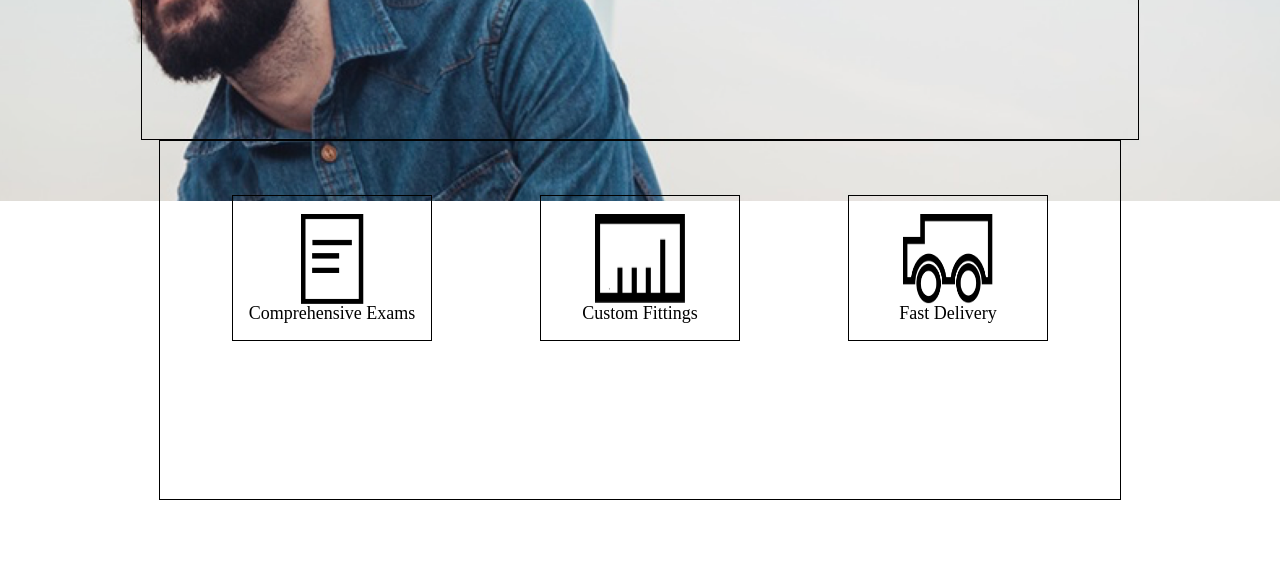
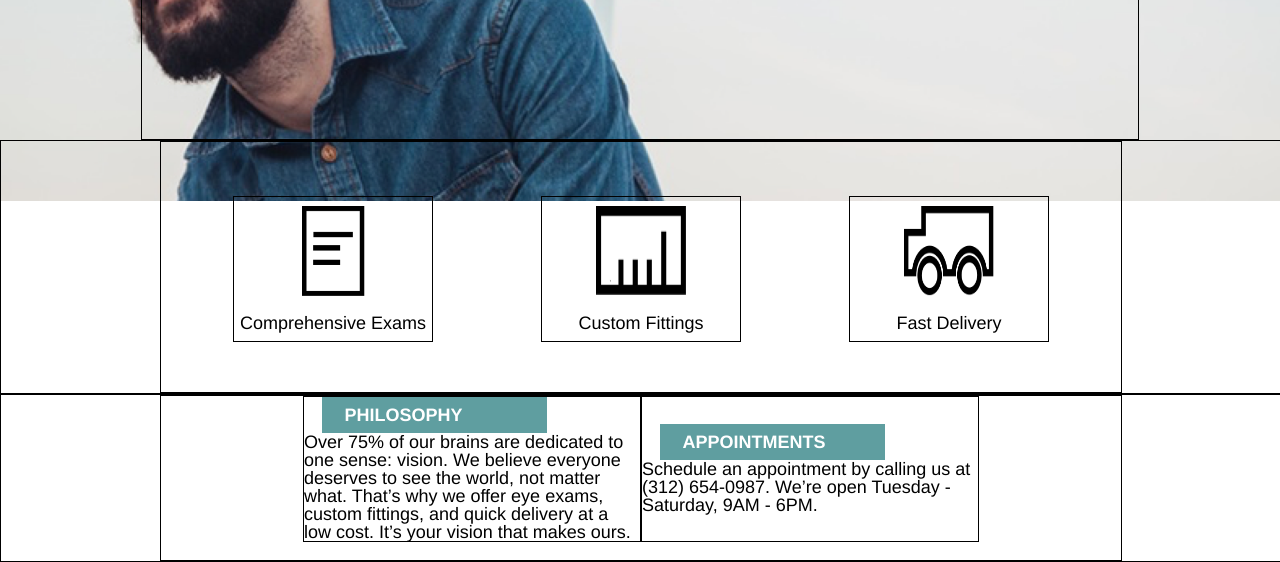
Before and after one commit to bzzlingua/tortoise, a plain HTML site: page index.html in a window 1280 px wide. Shown: the part 357-919 px from the top of the page. Before the commit the page ends 857 px from the top, so only its background shows below. Drawn offline with Linux system fonts and the light colour scheme.

Commit message:
working on mission statement/philos and appts

```diff
--- a/index.html
+++ b/index.html
@@ -60,3 +60,20 @@
 
    </div>
 <!--mission statement-->
+<div class="mission">
+  <div class="mission-grid">
+    <div class="philosophy">
+      <p class="philosophy-title">philosophy</p>
+      <p> Over 75% of our brains are dedicated to one sense: vision.
+        We believe everyone deserves to see the world, not matter what.
+        That’s why we offer eye exams, custom fittings, and quick delivery at a low cost.
+         It’s your vision that makes ours.</p>
+    </div>
+    <div class="appointments">
+    <p class="appointments-title">appointments</p>
+      <p>Schedule an appointment by calling us at (312) 654-0987.
+       We’re open Tuesday - Saturday, 9AM - 6PM.</p>
+     </div>
+    </div>
+  </div>
+  <!--footer-->
--- a/resources/css/styles.css
+++ b/resources/css/styles.css
@@ -87,8 +87,9 @@ header .main-container {
   display: flex;
   justify-content: center;
   margin: none;
-  height: 20rem;
+  height: 14rem;
  width: 100%;
+ border: 1px solid black;
 }
 
 .grid {
@@ -117,6 +118,9 @@ header .main-container {
 
 .description {
   justify-content: center;
+  align-items: center;
+  font-family: Helvetica, sans-serif;
+  padding-top: 1rem;
 }
 
 .cell1 img {
@@ -130,3 +134,50 @@ header .main-container {
   width: 5rem;
   height: 5rem;
 }
+
+.mission {
+  display: flex;
+  justify-content: center;
+  margin: none;
+ width: 100%;
+ border: 1px solid black;
+ font-family: Helvetica, sans-serif;
+}
+.mission-grid {
+  width: 960px;
+  display: flex;
+  font-family: Helvetica, sans-serif;
+  margin-top: none;
+  border: 1px solid black;
+  justify-content: center;
+}
+
+.philosophy, .appointments {
+  display: flex;
+  flex-direction: column;
+  width: 35%;
+  margin-bottom: 1rem;
+  margin-top: 0;
+  border: 1px solid black;
+  justify-content: center;
+  border: 1px solid black;
+}
+
+.philosophy-title, .appointments-title {
+  text-transform: uppercase;
+  background-color: cadetblue;
+  color: white;
+  width: 10rem;
+  padding: 0.5rem 1.25rem;
+  font-weight: bold;
+  font-size: 1rem;
+  justify-content: center;
+  margin: 0 1rem;
+}
+
+.philosophy-title p, .appointments-title p {
+  width: 10rem;
+  padding-top: 1rem;
+  padding-right: 2.5%;
+  padding-left: 2.5%
+}
```
